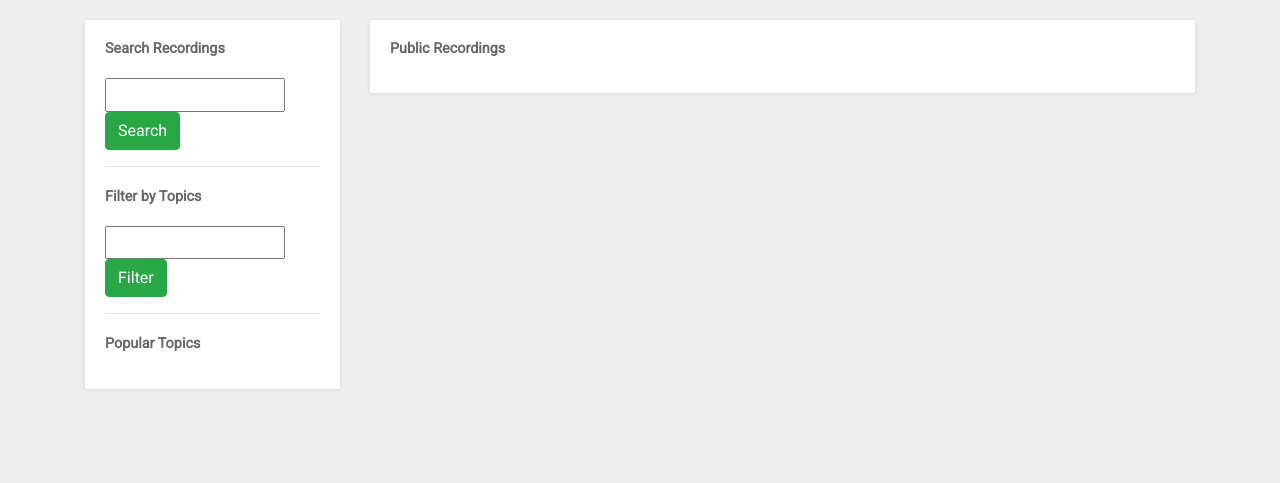
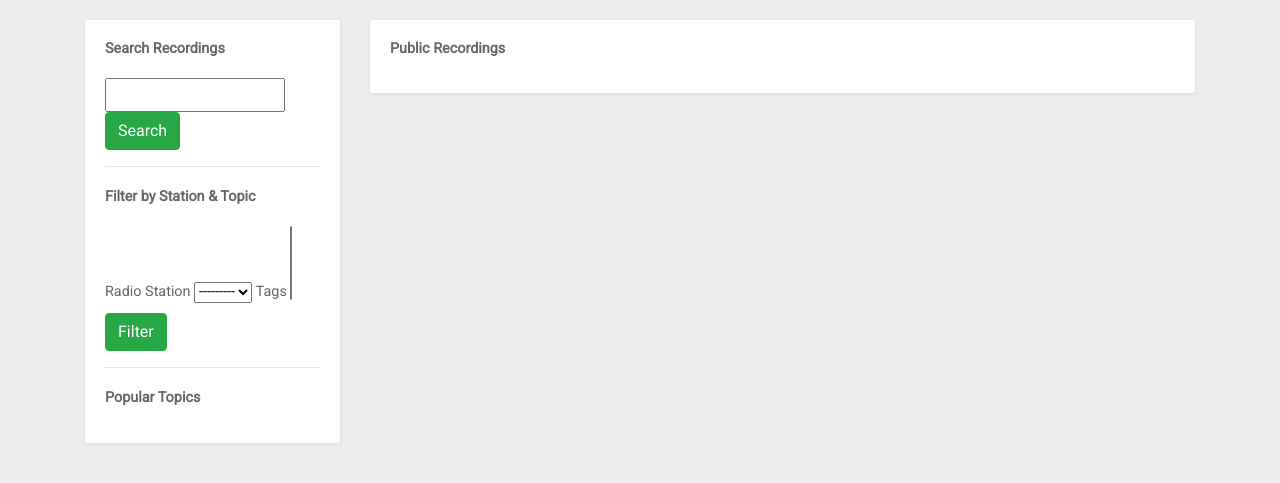
Before and after one commit to lps116/radio_recording_app, a Django app: page /recordings/ in a window 1280 px wide. Shown: the part 56-539 px from the top of the page. Run offline with Django 3.2, Linux system fonts and the light colour scheme; the visitor is signed in with stand-in values (Sample User, id 1); data that the repository does not hold is empty; some libraries are stand-ins or nearby versions.

Commit message:
filter by tags added

```diff
--- a/radio_app/settings.py
+++ b/radio_app/settings.py
@@ -47,7 +47,8 @@
     'home.apps.HomeConfig',
     'register.apps.RegisterConfig',
     'recordings.apps.RecordingsConfig',
-    'account.apps.AccountConfig'
+    'account.apps.AccountConfig',
+    'django_filters',
 ]
 
 MIDDLEWARE = [
--- /dev/null
+++ b/recordings/filters.py
@@ -0,0 +1,7 @@
+import django_filters
+from .models import Recording
+
+class RecordingFilter(django_filters.FilterSet):
+  class Meta:
+    model = Recording
+    fields = ['tags', 'radio_station']
--- a/recordings/templates/recordings/index.html
+++ b/recordings/templates/recordings/index.html
@@ -19,9 +19,12 @@
             </form>
           <hr>
 
-          <p><strong>Filter by Topics</strong></p>
-          <form action="." method="POST">
-            <input type="text">
+          <p><strong>Filter by Station & Topic</strong></p>
+          <form method="GET">
+            <label for="">Radio Station</label>
+            {{recording_filter.form.radio_station}}
+            <label for="">Tags</label>
+            {{recording_filter.form.tags}}
              <button type="submit" value="Search" class="btn btn-success">Filter</button>
           </form>
           <hr>
@@ -57,7 +60,11 @@
                       {% if not recording.description %}
                       <p class="info"></p>
                       {% else %}
-                      <p class="info">{{recording.description}}</p>
+                      <p class="info">{{recording.description}} - Tags:
+                        {% for tag in recording.tags.all %}
+                        {{tag.tag}},
+                        {% endfor %}
+                      </p>
                       {% endif %}
                   </div>
                 </li>
--- a/recordings/views.py
+++ b/recordings/views.py
@@ -2,14 +2,22 @@
 from .models import Recording, Tag
 from django.contrib.auth.decorators import login_required
 from django.db.models import Count
+from .filters import RecordingFilter
 
 @login_required(login_url='/login/')
 def recordings_index(response):
   recordings = Recording.objects.filter(status="complete", public=True).order_by('-end_datetime')
   popular_tags = Tag.objects.annotate(recordings_count=Count('recordings')).order_by('-recordings_count')[:10]
+
+  print(response.GET)
+
+  recording_filter = RecordingFilter(response.GET, queryset=recordings)
+  recordings = recording_filter.qs
+
   context = {
     "recordings" : recordings,
-    "popular_tags" : popular_tags
+    "popular_tags" : popular_tags,
+    "recording_filter" : recording_filter
   }
   return render(response, 'recordings/index.html', context)
 
```
